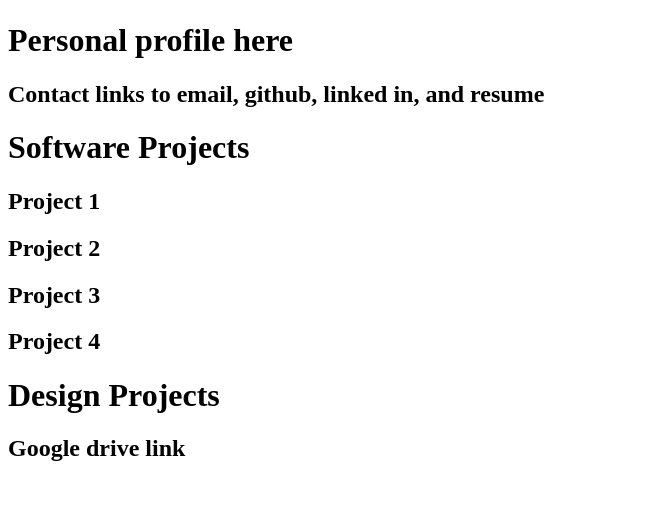
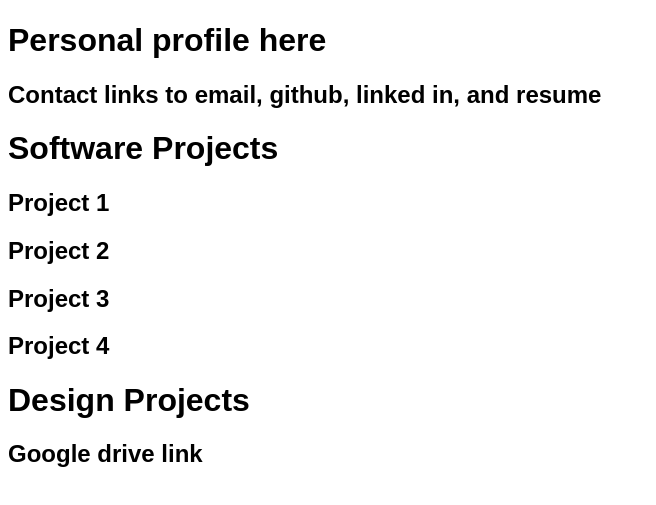
Before and after one commit to treykapfer/treykapfer.github.io, a plain HTML site: page index.html in a window 1280 px wide. Shown: the part 161-666 px from the top of the page, without its empty margins (0-656 px from the left). Drawn offline with Linux system fonts and the light colour scheme; a web font is replaced by a local one.

Commit message:
add variables and fonts update

```diff
--- a/style.css
+++ b/style.css
@@ -6,9 +6,9 @@
 /* GLOBAL VARIABLES */
 :root {
     /*color scheme*/
-    --defaultColor: black;
+    --defaultColor: white;
     --secondaryColor: black;
-    --tertiaryColor: black;
+    --tertiaryColor: grey;
     --impactLight: black;
     --dangerDark: black;
     --dangerLight: black;
@@ -29,9 +29,33 @@
 body {
     width: 100%;
     height: 100%;
+    font-family: var(--defaultFont);
 }
 
+h1, h2, h3, h4, h5, h6 {
+    font-family: var(--impactFont);
+}
+
+a:link, a:active, a:visited, a:hover {
+    color: var(--secondaryColor);
+    text-decoration: none;
+}
+
+/*COMBINED PROPS*/
+/* flex column */
+/* flex row */
+/*global padding*/
+/*global margin*/
+/*tiny edge*/
+
+/*CONTAINER*/
 #container {
     margin: 0px auto;
     max-width: 1444px;
 }
+
+/*CHILDREN OF CONTAINER*/
+/*HEADER*/
+/*CANVAS*/
+
+/*MAIN COMPONENTS*/
```
